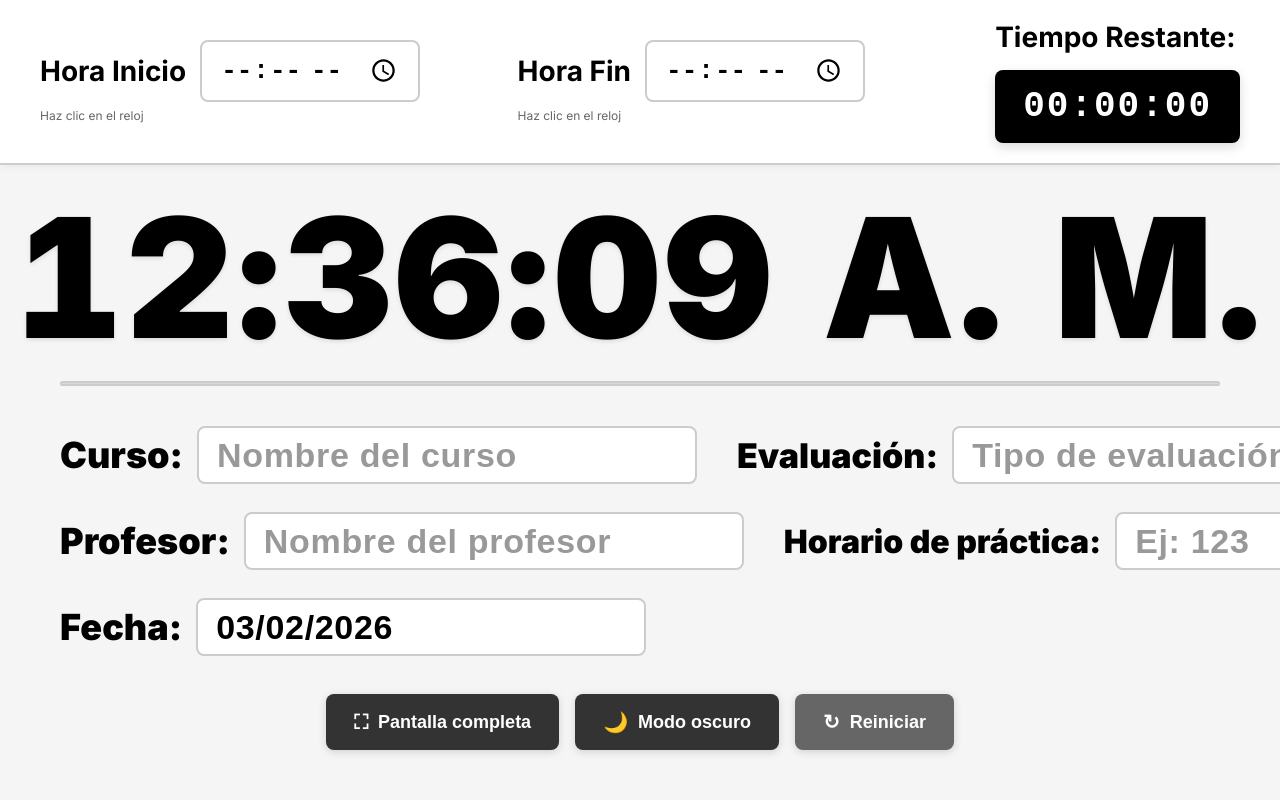
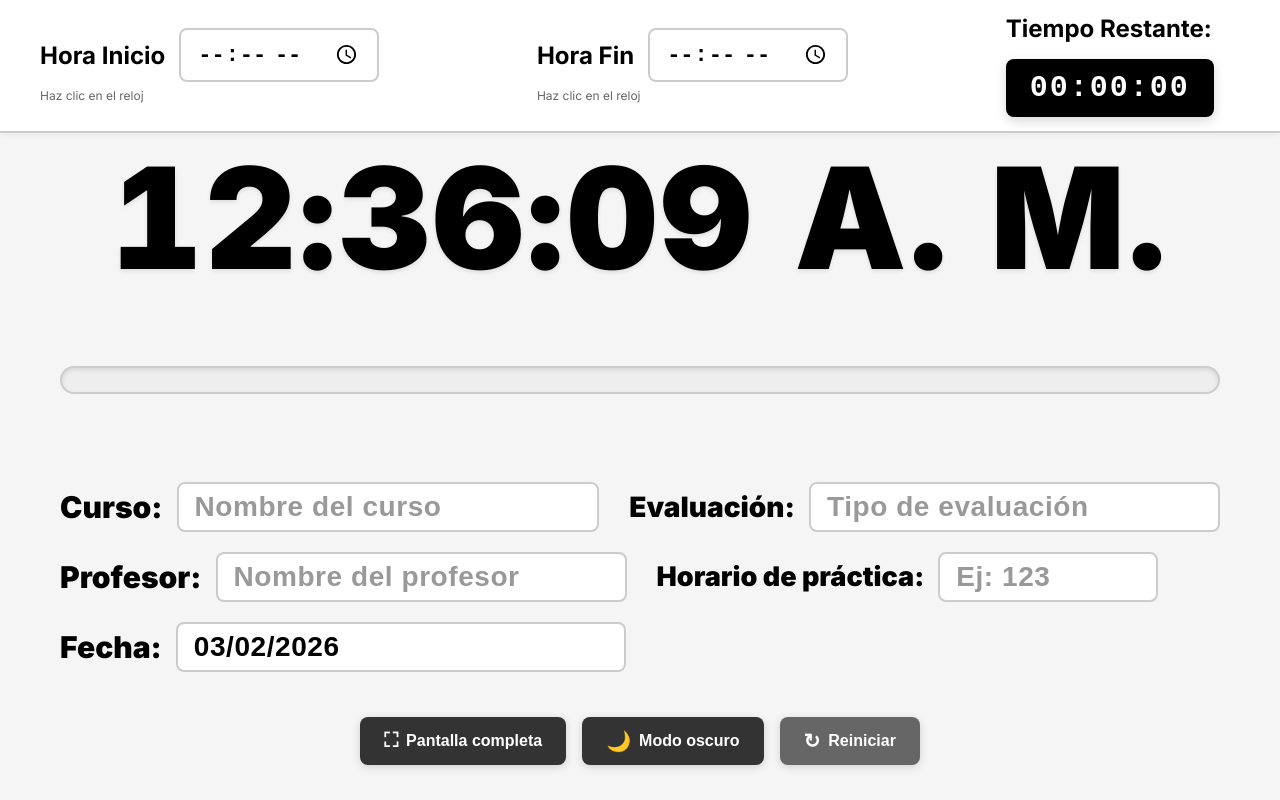
Before and after one commit to izimath123/timepucp-test, a plain HTML site: page index.html in a window 1280 px wide. Drawn offline with Linux system fonts and the light colour scheme.

Commit message:
Agregar cambios de ajuste

```diff
--- a/css/styles.css
+++ b/css/styles.css
@@ -50,7 +50,7 @@ body {
 ========================= */
 header {
     background: var(--color-surface-light);
-    padding: 20px 40px;
+    padding: 14px 40px;  /* Reducido de 20px a 14px */
     border-bottom: 2px solid var(--color-border-light);
     box-shadow: 0 2px 8px rgba(0,0,0,0.05);
     transition: all var(--transition-speed);
@@ -60,7 +60,7 @@ header {
     display: grid;
     grid-template-columns: auto auto 1fr;
     align-items: center;
-    gap: 60px;
+    gap: 40px;  /* Reducido de 60px a 40px */
     max-width: 1920px;
     margin: 0 auto;
     width: 100%;
@@ -78,7 +78,7 @@ header {
 }
 
 .hora-input label {
-    font-size: 28px;
+    font-size: 24px;  /* Reducido de 28px a 24px */
     font-weight: 700;
     white-space: nowrap;
     color: inherit;
@@ -89,10 +89,10 @@ header {
 }
 
 .hora-input input[type="time"] {
-    font-size: 26px;
+    font-size: 22px;  /* Reducido de 26px a 22px */
     font-weight: 600;
-    padding: 12px 18px;
-    width: 220px;  /* Aumentado de 200px a 220px para AM/PM */
+    padding: 10px 16px;  /* Reducido padding */
+    width: 200px;  /* Reducido de 220px a 200px */
     border: 2px solid var(--color-border-light);
     border-radius: var(--border-radius);
     background: var(--color-surface-light);
@@ -131,7 +131,7 @@ header {
 }
 
 .label-restante {
-    font-size: 28px;
+    font-size: 24px;  /* Reducido de 28px a 24px */
     font-weight: 700;
     white-space: nowrap;
 }
@@ -139,11 +139,11 @@ header {
 #contador {
     background: var(--color-timer-bg);
     color: var(--color-timer-text);
-    padding: 16px 28px;
+    padding: 12px 24px;  /* Reducido padding */
     border-radius: var(--border-radius);
-    font-size: 36px;
+    font-size: 30px;  /* Reducido de 36px a 30px */
     font-weight: 700;
-    min-width: 200px;
+    min-width: 180px;  /* Reducido de 200px a 180px */
     display: flex;
     align-items: center;
     justify-content: center;
@@ -189,12 +189,12 @@ main {
     justify-content: center;
     align-items: center;
     width: 100%;
-    margin: 30px 0 20px 0;
+    margin: 15px 0 15px 0;  /* Reducido de 30px/20px a 15px */
     user-select: none;
 }
 
 #horaActual {
-    font-size: clamp(100px, 13vw, 180px);
+    font-size: clamp(80px, 11vw, 150px);  /* Reducido de 100px-180px a 80px-150px */
     font-weight: 900;
     line-height: 1;
     white-space: nowrap;
@@ -213,8 +213,8 @@ main {
 .barra-container {
     width: calc(100% - 80px);
     max-width: 1800px;  /* Límite máximo para pantallas muy grandes */
-    height: 32px;
-    margin: 0 auto 40px auto;
+    height: 28px;  /* Reducido de 32px a 28px */
+    margin: 0 auto 25px auto;  /* Reducido margin-bottom de 40px a 25px */
     border: 2px solid var(--color-border-light);
     background: #eee;
     border-radius: 16px;
@@ -258,11 +258,11 @@ main {
 ========================= */
 
 .info {
-    padding: 0 40px 30px 40px;
+    padding: 0 40px 20px 40px;  /* Reducido padding bottom */
     display: flex;
     flex-direction: column;
-    gap: 28px;
-    margin-bottom: 20px;
+    gap: 20px;  /* Reducido de 28px a 20px */
+    margin-bottom: 15px;  /* Reducido de 20px */
     max-width: 1920px;
     margin-left: auto;
     margin-right: auto;
@@ -272,7 +272,7 @@ main {
 
 .fila {
     display: grid;
-    gap: 40px;  /* Aumentado de 30px a 40px para mejor espaciado horizontal */
+    gap: 30px;  /* Reducido de 40px a 30px */
 }
 
 /* ----- FILA 1: CURSO + EVALUACIÓN ----- */
@@ -312,7 +312,7 @@ main {
 }
 
 .campo label {
-    font-size: 36px;
+    font-size: 30px;   /* Reducido de 36px a 30px */
     font-weight: 900;
     white-space: nowrap;
     flex-shrink: 0;
@@ -322,10 +322,10 @@ main {
 .campo input {
     flex: 1;
     min-width: 0; /* Permite que el input se reduzca si es necesario */
-    height: clamp(58px, 6vh, 70px);
-    font-size: clamp(28px, 3vw, 34px);
+    height: clamp(50px, 5vh, 60px);  /* Reducido de 58-70px a 50-60px */
+    font-size: clamp(24px, 2.5vw, 28px);  /* Reducido de 28-34px a 24-28px */
     font-weight: 800;
-    padding: 12px 18px;
+    padding: 10px 16px;  /* Reducido padding */
     letter-spacing: 0.02em;
     border: 2px solid var(--color-border-light);
     border-radius: var(--border-radius);
@@ -362,17 +362,17 @@ main {
 
 /* Reducir tamaño de labels largos para mantener balance */
 .campo-horario label {
-    font-size: 32px;  /* Ligeramente más pequeño que el estándar 36px */
+    font-size: 27px;  /* Ajustado proporcionalmente (antes 32px) */
 }
 
 /* Input del horario más pequeño ya que necesita poco espacio */
 .campo-horario input {
-    max-width: 250px;  /* Limitar el ancho del input */
+    max-width: 220px;  /* Reducido de 250px */
 }
 
 /* Ajustar Evaluación para que tenga ancho similar */
 .campo-evaluacion label {
-    font-size: 34px;  /* Tamaño intermedio */
+    font-size: 28px;  /* Ajustado proporcionalmente (antes 34px) */
 }
 
 /* =========================
@@ -383,12 +383,13 @@ main {
     gap: 16px;
     flex-wrap: wrap;
     justify-content: center;
+    margin-top: 15px;  /* Reducido de 30px a 15px */
 }
 
 .btn-action {
-    font-size: 18px;
+    font-size: 16px;  /* Reducido de 18px a 16px */
     font-weight: 600;
-    padding: 16px 28px;
+    padding: 12px 24px;  /* Reducido padding */
     border: none;
     border-radius: var(--border-radius);
     background: #333;
@@ -396,7 +397,7 @@ main {
     cursor: pointer;
     display: flex;
     align-items: center;
-    gap: 10px;
+    gap: 8px;  /* Reducido de 10px a 8px */
     transition: all var(--transition-speed);
     box-shadow: 0 2px 8px rgba(0,0,0,0.15);
 }
```
